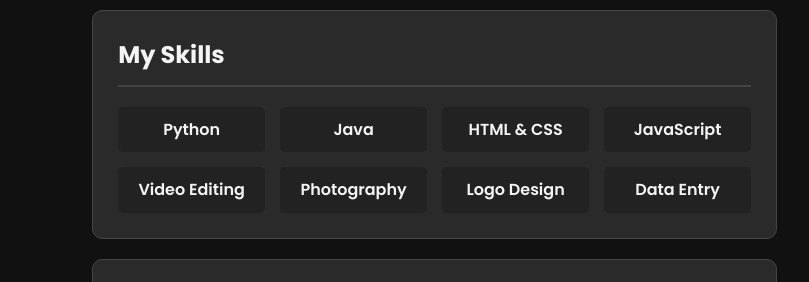
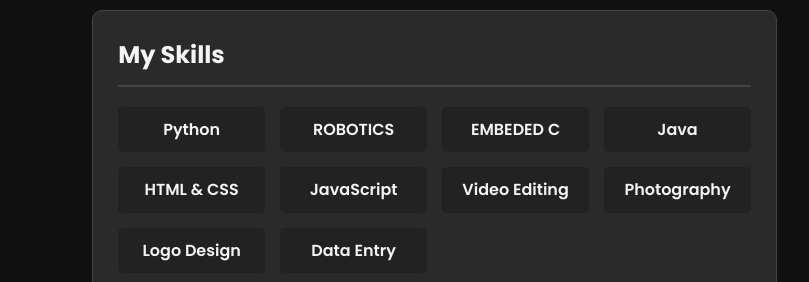
Before and after one commit to NISHNATHSAIKRISHNA/nishnathsaikrishna.github.io, a plain HTML site: page index.html in a window 1280 px wide. Shown: the part 343-625 px from the top of the page, 471-1280 px from the left. Drawn offline with nearby package versions, Linux system fonts and the light colour scheme.

Commit message:
Update index.html

```diff
--- a/index.html
+++ b/index.html
@@ -55,6 +55,8 @@
                 <h2>My Skills</h2>
                 <div class="skills-grid">
                     <div class="skill-item">Python</div>
+                    <div class="skill-item">ROBOTICS</div>
+                    <div class="skill-item">EMBEDED C</div>
                     <div class="skill-item">Java</div>
                     <div class="skill-item">HTML & CSS</div>
                     <div class="skill-item">JavaScript</div>
```
